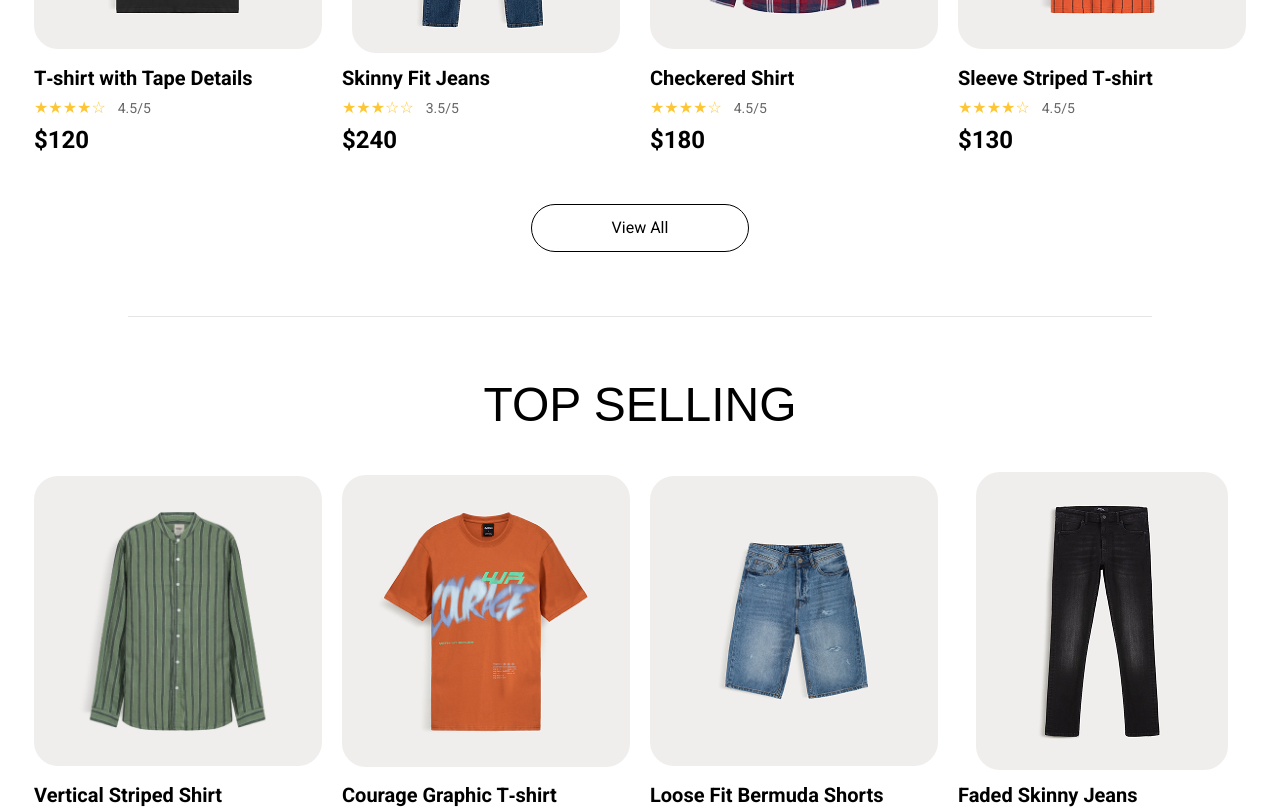
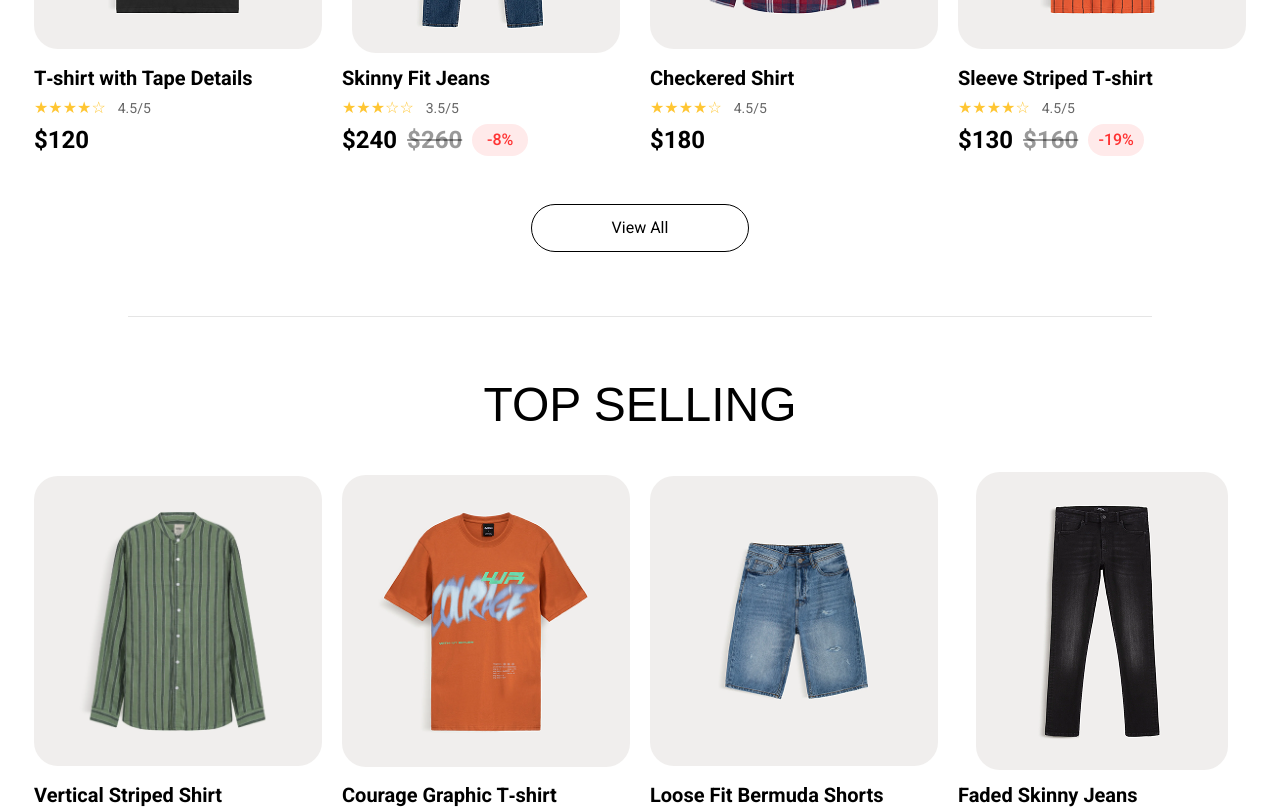
Before and after one commit to trishacapitle/clothing-ecommerce-frontend, a React (Vite) app: page / in a window 1280 px wide. Shown: the part 1320-2129 px from the top of the page. Built offline with nearby package versions, Linux system fonts and the light colour scheme; a web font is replaced by a local one.

Commit message:
fix: discount tag implementation

```diff
--- a/src/assets/products.js
+++ b/src/assets/products.js
@@ -13,7 +13,9 @@ export const data = {
         "name": "Skinny Fit Jeans",
         "rating": 3.5,
         "price": 240,
-        "image": "skinny_fit_jeans.png"
+        "image": "skinny_fit_jeans.png",
+        "discount": true,
+        "originalPrice": 260,
       },
       {
         "id": "product3",
@@ -27,7 +29,9 @@ export const data = {
         "name": "Sleeve Striped T‑shirt",
         "rating": 4.5,
         "price": 130,
-        "image": "sleeve_striped_tshirt.png"
+        "image": "sleeve_striped_tshirt.png",
+        "discount": true,
+        "originalPrice": 160,
       }
     ],
     "topSelling": [
@@ -36,7 +40,9 @@ export const data = {
         "name": "Vertical Striped Shirt",
         "rating": 5.0,
         "price": 212,
-        "image": "vertical_striped_shirt.png"
+        "image": "vertical_striped_shirt.png",
+        "discount": true,
+        "originalPrice": 232,
       },
       {
         "id": "product2",
--- a/src/components/ui/Card.jsx
+++ b/src/components/ui/Card.jsx
@@ -1,9 +1,6 @@
 const Card = ({ product }) => {
-  const { id, image, name, price, rating } = product;
+  const { image, name, price, rating, discount, originalPrice } = product;
 
-  const numericId = Number(id);
-  const isEven = numericId % 2 === 0;
-  const originalPrice = price * 1.2;
   const discountPercentage = ((originalPrice - price) / originalPrice) * 100;
 
   const filledStars = Math.floor(rating);
@@ -26,7 +23,7 @@ const Card = ({ product }) => {
 
         <div className="flex gap-2.5">
           <h1 className="text-2xl font-bold">${price}</h1>
-          {isEven && (
+          {discount && (
             <div className="flex-center gap-2.5">
               <div className="text-2xl text-black/40 line-through font-bold">
                 ${originalPrice}
```
